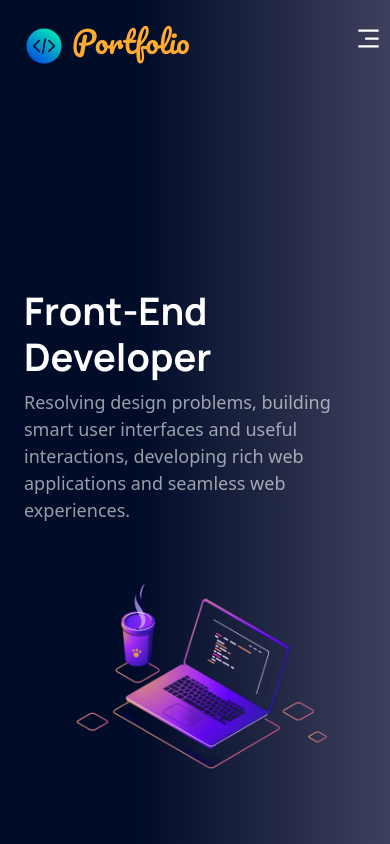
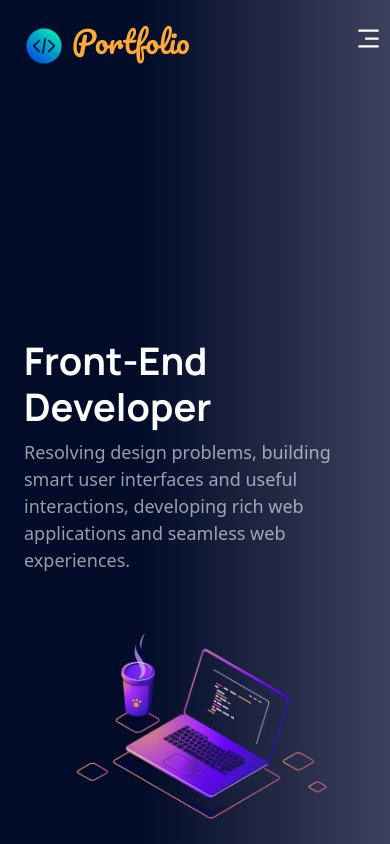
Before and after one commit to fatima-07/Portfolio, a React (Vite) app: page / in a window 390 px wide. Shown: the top 844 px of the page. Built offline with nearby package versions, Linux system fonts and the light colour scheme.

Commit message:
Update Responsiveness

```diff
--- a/src/components/home/home.css
+++ b/src/components/home/home.css
@@ -113,6 +113,7 @@
 }
 
 
+
 @media screen and (max-width: 1050px) {
     .navbar__header-links__container {
         display: none;
@@ -125,7 +126,7 @@
 
 @media screen and (max-width: 768px) {
     .navbar__header {
-        padding: 2rem 2rem;
+        padding: 2rem 4rem;
 
     }
 }
@@ -133,7 +134,7 @@
 
 @media screen and (max-width: 425px) {
     .navbar__header {
-        padding-left: 0.3rem;
+        margin-left: 0;
 
     }
 
--- a/src/components/text-header/text-header.css
+++ b/src/components/text-header/text-header.css
@@ -63,9 +63,11 @@
 
 @media screen and (max-width: 550px) {
   .hero {
-    padding-top: 100px;
+    padding-top: 150px;
     padding-bottom: 170px;
   }
+
+  .
 }
 
 @media screen and (max-width: 380px) {
```
